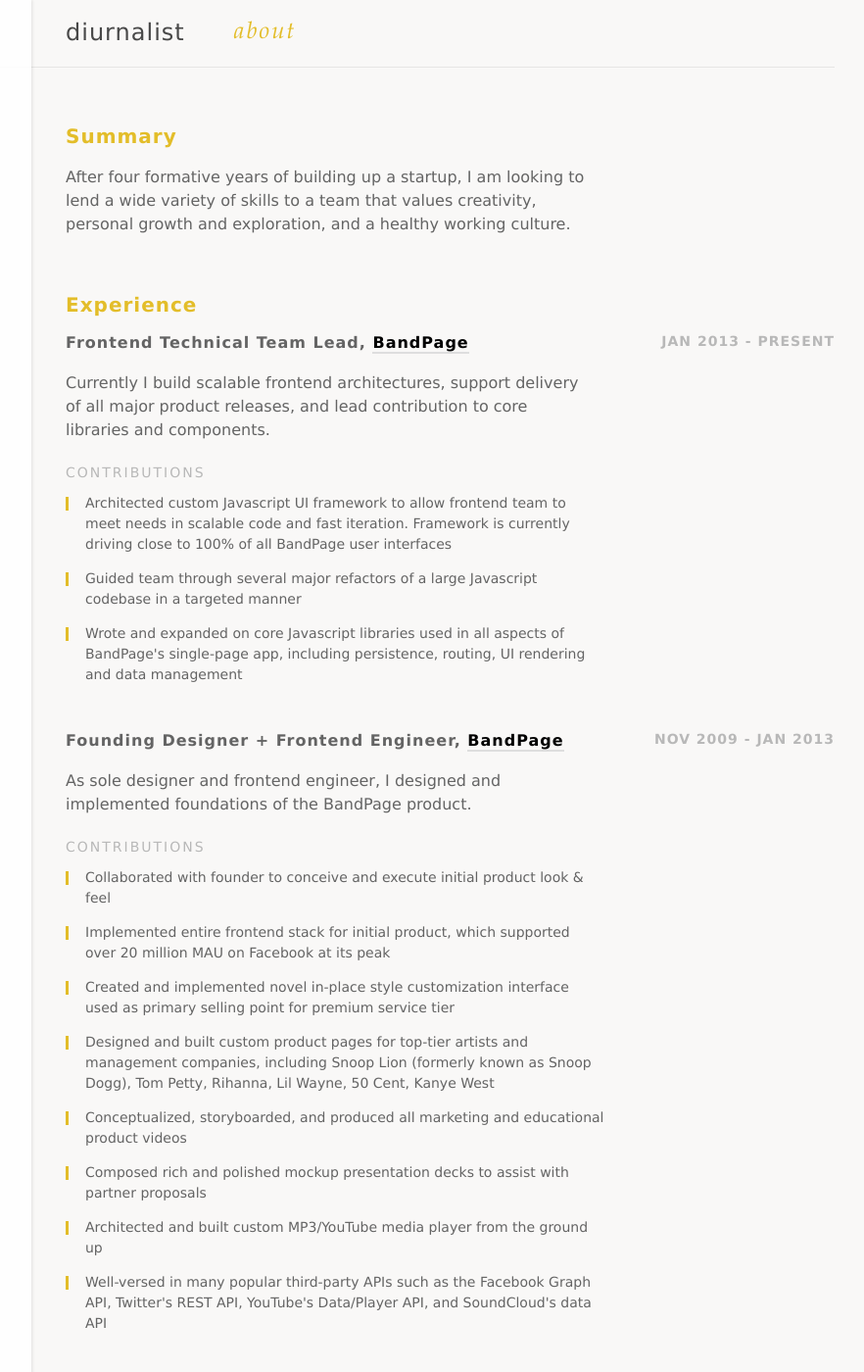
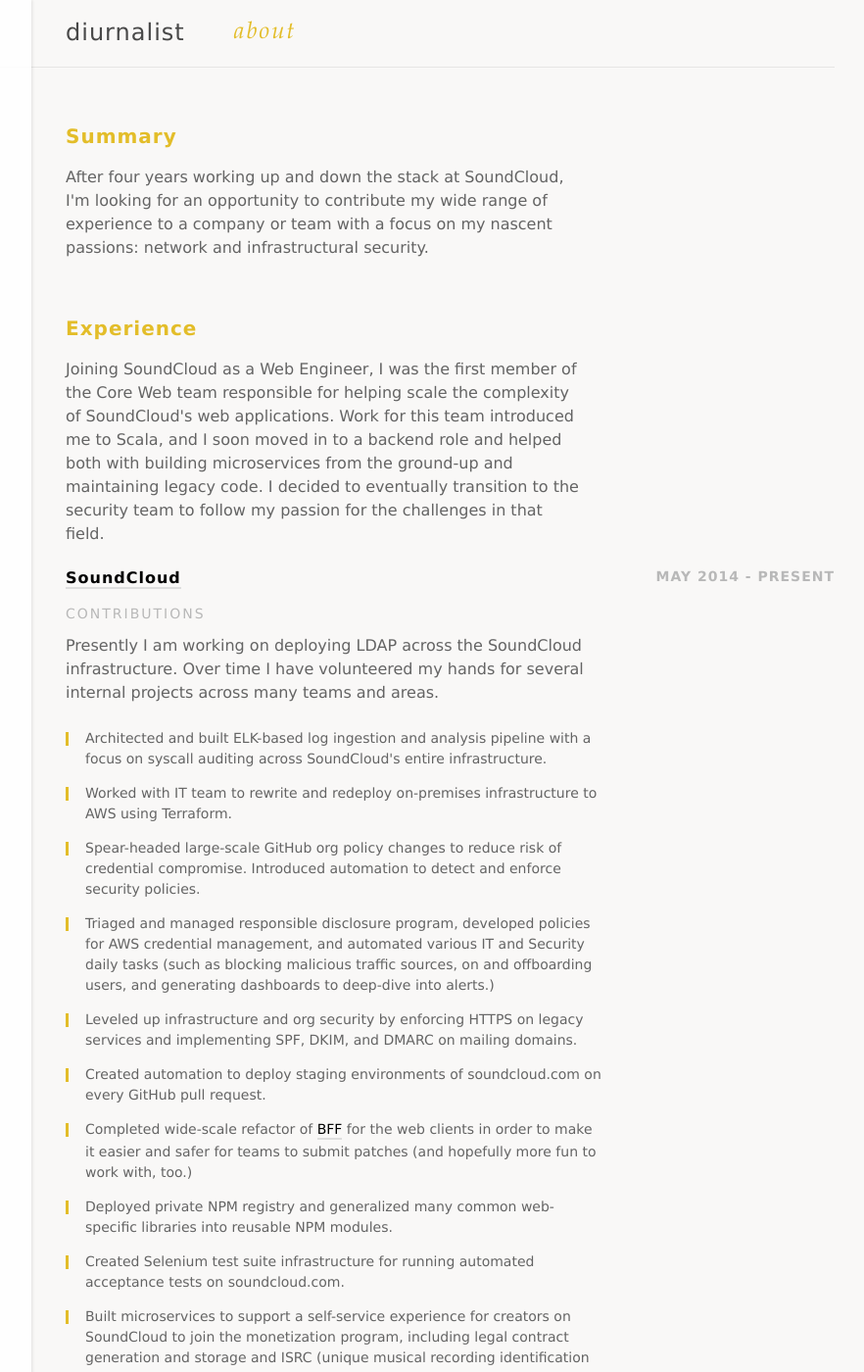
Before and after one commit to diurnalist/diurnal.st, a Jekyll site: the page built from cv.html, in a window 1280 px wide and 1400 px high. Shown: the whole window at 98% size, without its empty margins (318-1200 px from the left). Built offline with Jekyll 4.4.1, drawn with Linux system fonts in a browser that asks for light colours; Markdown is read by kramdown in place of the engine named in the settings; some of the changed text lies outside the part shown.

Commit message:
Update CV with current experience

```diff
--- a/cv.html
+++ b/cv.html
@@ -7,41 +7,44 @@
   <div class="section">
     <h2>Summary</h2>
     <p>
-      After four formative years of building up a startup, I am looking to lend a wide variety of skills to a team that values creativity, personal growth and exploration, and a healthy working culture.
+      After four years working up and down the stack at SoundCloud, I'm looking for an opportunity to contribute my wide range of experience to a company or team with a focus on my nascent passions: network and infrastructural security.
     </p>
   </div>
 
   <div class="section">
     <h2>Experience</h2>
-
+    <p>
+      Joining SoundCloud as a Web Engineer, I was the first member of the Core Web team responsible for helping scale the complexity of SoundCloud's web applications. Work for this team introduced me to Scala, and I soon moved in to a backend role and helped both with building microservices from the ground-up and maintaining legacy code. I decided to eventually transition to the security team to follow my passion for the challenges in that field.
+    </p>
     <div class="cv-experience">
-      <h3>Frontend Technical Team Lead, <a href="https://www.bandpage.com" rel="nofollow">BandPage</a> <span class="cv-date-range">Jan 2013 - Present</span></h3>
-      <p>
-        Currently I build scalable frontend architectures, support delivery of all major product releases, and lead contribution to core libraries and components.
-      </p>
+      <h3><a href="https://soundcloud.com" rel="nofollow">SoundCloud</a> <span class="cv-date-range">May 2014 - Present</span></h3>
       <h4 class="cv-experience-achievements">Contributions</h4>
+      <p>Presently I am working on deploying LDAP across the SoundCloud infrastructure. Over time I have volunteered my hands for several internal projects across many teams and areas.</li>
       <ul>
-        <li>Architected custom Javascript UI framework to allow frontend team to meet needs in scalable code and fast iteration. Framework is currently driving close to 100% of all BandPage user interfaces</li>
-        <li>Guided team through several major refactors of a large Javascript codebase in a targeted manner</li>
-        <li>Wrote and expanded on core Javascript libraries used in all aspects of BandPage's single-page app, including persistence, routing, UI rendering and data management</li>
+        <li>Architected and built ELK-based log ingestion and analysis pipeline with a focus on syscall auditing across SoundCloud's entire infrastructure.</li>
+        <li>Worked with IT team to rewrite and redeploy on-premises infrastructure to AWS using Terraform.</li>
+        <li>Spear-headed large-scale GitHub org policy changes to reduce risk of credential compromise. Introduced automation to detect and enforce security policies.</li>
+        <li>Triaged and managed responsible disclosure program, developed policies for AWS credential management, and automated various IT and Security daily tasks (such as blocking malicious traffic sources, on and offboarding users, and generating dashboards to deep-dive into alerts.)</li>
+        <li>Leveled up infrastructure and org security by enforcing HTTPS on legacy services and implementing SPF, DKIM, and DMARC on mailing domains.</li>
+        <li>Created automation to deploy staging environments of soundcloud.com on every GitHub pull request.</li>
+        <li>Completed wide-scale refactor of <a href="http://samnewman.io/patterns/architectural/bff/" rel="nofollow">BFF</a> for the web clients in order to make it easier and safer for teams to submit patches (and hopefully more fun to work with, too.)</li>
+        <li>Deployed private NPM registry and generalized many common web-specific libraries into reusable NPM modules.</li>
+        <li>Created Selenium test suite infrastructure for running automated acceptance tests on soundcloud.com.</li>
+        <li>Built microservices to support a self-service experience for creators on SoundCloud to join the monetization program, including legal contract generation and storage and ISRC (unique musical recording identification numbers for global rightsholder audit trail) generation.</li>
       </ul>
     </div>
 
     <div class="cv-experience">
-      <h3>Founding Designer + Frontend Engineer, <a href="https://www.bandpage.com" rel="nofollow">BandPage</a> <span class="cv-date-range">Nov 2009 - Jan 2013</h3>
+      <h3><a href="https://bandpage.com" rel="nofollow">BandPage</a> <span class="cv-date-range">Nov 2009 - May 2014</span></h3>
+      <h4 class="cv-experience-achievements">Contributions</h4>
       <p>
-        As sole designer and frontend engineer, I designed and implemented foundations of the BandPage product.
+        As sole designer and frontend engineer, I designed and implemented foundations of the BandPage product and later became the Frontend Technical Team Lead.
       </p>
-      <h4 class="cv-experience-achievements">Contributions</h4>
       <ul>
-        <li>Collaborated with founder to conceive and execute initial product look &amp; feel</li>
-        <li>Implemented entire frontend stack for initial product, which supported over 20 million MAU on Facebook at its peak</li>
-        <li>Created and implemented novel in-place style customization interface used as primary selling point for premium service tier</li>
-        <li>Designed and built custom product pages for top-tier artists and management companies, including Snoop Lion (formerly known as Snoop Dogg), Tom Petty, Rihanna, Lil Wayne, 50 Cent, Kanye West</li>
-        <li>Conceptualized, storyboarded, and produced all marketing and educational product videos</li>
-        <li>Composed rich and polished mockup presentation decks to assist with partner proposals</li>
-        <li>Architected and built custom MP3/YouTube media player from the ground up</li>
-        <li>Well-versed in many popular third-party APIs such as the Facebook Graph API, Twitter's REST API, YouTube's Data/Player API, and SoundCloud's data API</li>
+        <li>Architected custom Javascript UI framework to allow frontend team to meet needs in scalable code and fast iteration. Framework drove close to 100% of all BandPage user interfaces.</li>
+        <li>Guided team through several major refactors of a large Javascript codebase in a targeted manner.</li>
+        <li>Wrote and expanded on core Javascript libraries used in all aspects of BandPage's single-page app, including persistence, routing, UI rendering and data management.</li>
+        <li>Implemented entire frontend stack for initial product, which supported over 20 million monthly active users on Facebook.</li>
       </ul>
     </div>
   </div>
@@ -52,39 +55,7 @@
     <div class="cv-experience">
       <h3>B.S. Computer Science, Washington University in St. Louis <span class="cv-date-range">2005-2009</span></h3>
       <p>
-        In addition to obtaining a minor in both Psychology and Visual Communications, served as a designer for 2 on-campus publications, drew a weekly newspaper comic strip, and went DJ'd each week for KWUR radio.
-      </p>
-    </div>
-  </div>
-
-  <div class="section">
-    <h2>Skills</h2>
-
-    <div class="cv-skill">
-      <h3>Mastery</h3>
-      <p>
-        Javascript (+ NodeJS), CSS, HTML
-      </p>
-    </div>
-
-    <div class="cv-skill">
-      <h3>Skilled</h3>
-      <p>
-        PHP, Adobe Photoshop, Illustration
-      </p>
-    </div>
-
-    <div class="cv-skill">
-      <h3>Adept</h3>
-      <p>
-        Apache, Java, MySQL, Adobe InDesign, Adobe Illustrator
-      </p>
-    </div>
-
-    <div class="cv-skill">
-      <h3>Hobbyist</h3>
-      <p>
-        Adobe AfterEffects, Video Production, Music Composition
+        In addition to obtaining a minor in both Psychology and Visual Communications, served as a designer for two on-campus publications, drew a weekly newspaper comic strip, and DJ'd each week for KWUR radio.
       </p>
     </div>
   </div>
```
